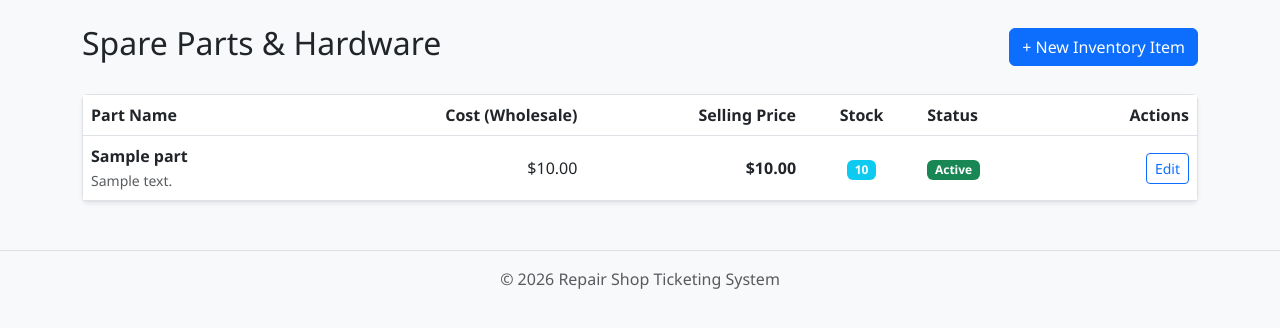
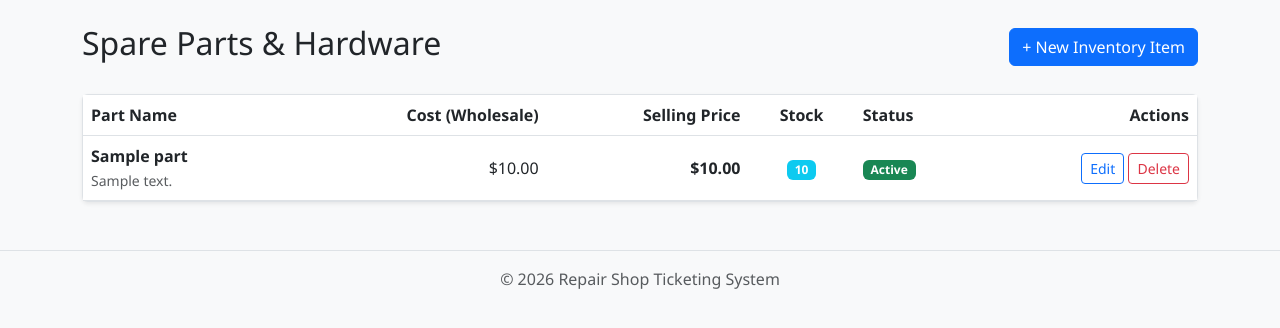
Before and after one commit to ndarjo/repair_shop_ticketing, a Flask app: page /admin/parts in a window 1280 px wide. Shown: the part 62-390 px from the top of the page. Run offline with Flask 3, Linux system fonts and the light colour scheme; a user stored in the database is signed in; tables that the repository leaves empty hold one stand-in row (values such as "Sample post").

Commit message:
repairing financial, services and part

```diff
--- a/routes.py
+++ b/routes.py
@@ -321,7 +321,7 @@ def reports():
 
     monthly_stats = {
         'total_tickets': Ticket.query.count(),
-        'completed_tickets': Ticket.query.filter_by(current_phase='Finished').count(),
+        'completed_tickets': Ticket.query.filter_by(current_phase='Already Taken').count(),
         'total_revenue': float(gross_revenue) - float(hardware_cost) # Shows Net Profit
     }
     # Fetch recent tickets for the report table
@@ -424,6 +424,22 @@ def edit_part_admin(part_id):
     flash(f'Part "{part.name}" updated.', 'success')
     return redirect(url_for('admin.manage_parts'))
 
+@admin_bp.route('/parts/delete/<int:part_id>', methods=['POST'], endpoint='delete_part_admin')
+@login_required
+@require_permission('manage_services')
+def delete_part_admin(part_id):
+    """Permanently remove a spare part from the inventory catalog"""
+    part = db.session.get(SparePart, part_id)
+    if part:
+        try:
+            db.session.delete(part)
+            db.session.commit()
+            flash(f'Spare part "{part.name}" deleted successfully.', 'success')
+        except Exception:
+            db.session.rollback()
+            flash('Cannot delete part because it is linked to existing invoices. Try deactivating it instead.', 'error')
+    return redirect(url_for('admin.manage_parts'))
+
 @admin_bp.route('/services/add', methods=['POST'], endpoint='add_service_admin')
 @login_required
 @require_permission('manage_services')
@@ -460,6 +476,22 @@ def edit_service_admin(service_id):
 
     db.session.commit()
     flash(f'Service "{service.name}" updated.', 'success')
+    return redirect(url_for('admin.manage_services'))
+
+@admin_bp.route('/services/delete/<int:service_id>', methods=['POST'], endpoint='delete_service_admin')
+@login_required
+@require_permission('manage_services')
+def delete_service_admin(service_id):
+    """Permanently remove a service type from the catalog"""
+    service = db.session.get(Service, service_id)
+    if service:
+        try:
+            db.session.delete(service)
+            db.session.commit()
+            flash(f'Service "{service.name}" deleted successfully.', 'success')
+        except Exception:
+            db.session.rollback()
+            flash('Cannot delete service because it is linked to existing repairs. Try deactivating it instead.', 'error')
     return redirect(url_for('admin.manage_services'))
 
 @admin_bp.route('/users', endpoint='manage_users')
--- a/templates/admin/manage_parts.html
+++ b/templates/admin/manage_parts.html
@@ -42,6 +42,9 @@
                     </td>
                     <td class="text-end">
                         <button class="btn btn-sm btn-outline-primary" data-bs-toggle="modal" data-bs-target="#editPartModal{{ part.id }}">Edit</button>
+                        <form action="{{ url_for('admin.delete_part_admin', part_id=part.id) }}" method="POST" style="display:inline;" onsubmit="return confirm('Are you sure you want to permanently delete this part?');">
+                            <button type="submit" class="btn btn-sm btn-outline-danger">Delete</button>
+                        </form>
                     </td>
                 </tr>
 
--- a/templates/admin/manage_services.html
+++ b/templates/admin/manage_services.html
@@ -37,6 +37,9 @@
                                 data-bs-target="#editServiceModal{{ service.id }}">
                             Edit
                         </button>
+                        <form action="{{ url_for('admin.delete_service_admin', service_id=service.id) }}" method="POST" style="display:inline;" onsubmit="return confirm('Are you sure you want to permanently delete this service?');">
+                            <button type="submit" class="btn btn-sm btn-outline-danger">Delete</button>
+                        </form>
                     </td>
                 </tr>
 
```
